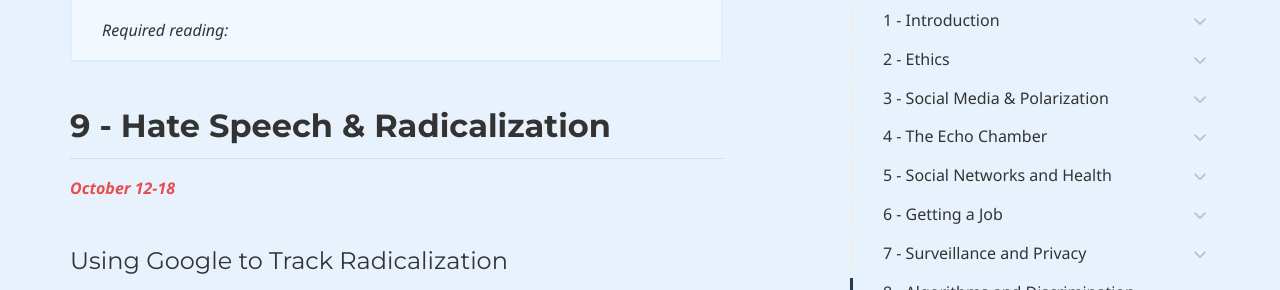
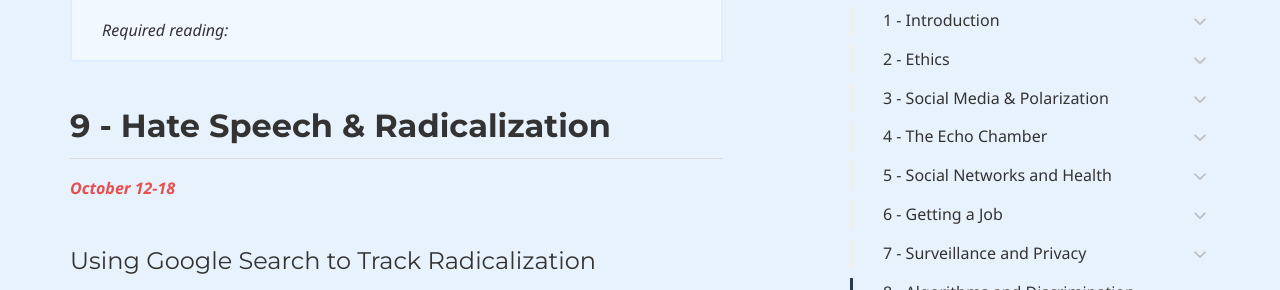
Before and after one commit to dssoc/dssoc.github.io, a Jekyll site: the page built from schedule.md, in a window 1280 px wide and 900 px high, scrolled down 13453 px, cut to the strip 14-304 px from the top of the window. Built offline with Jekyll 4.4.1, drawn with Linux system fonts in a browser that asks for light colours; some web fonts are replaced.

Commit message:
Update schedule.md

```diff
--- a/schedule.md
+++ b/schedule.md
@@ -435,10 +435,10 @@
 ## 9 - Hate Speech & Radicalization
 <b><i><font color="#E84E4E">October 12-18</font></i></b>
 
-#### Using Google to Track Radicalization
+#### Using Google Search to Track Radicalization
 
 <iframe width="560" height="315"
-src="https://www.youtube.com/embed/iRVZozEEWlE"
+src="https://www.youtube.com/embed/-XH_cF2S72g"
 frameborder="0"
 allow="accelerometer; autoplay; encrypted-media; gyroscope; picture-in-picture"
 allowfullscreen></iframe>
```
